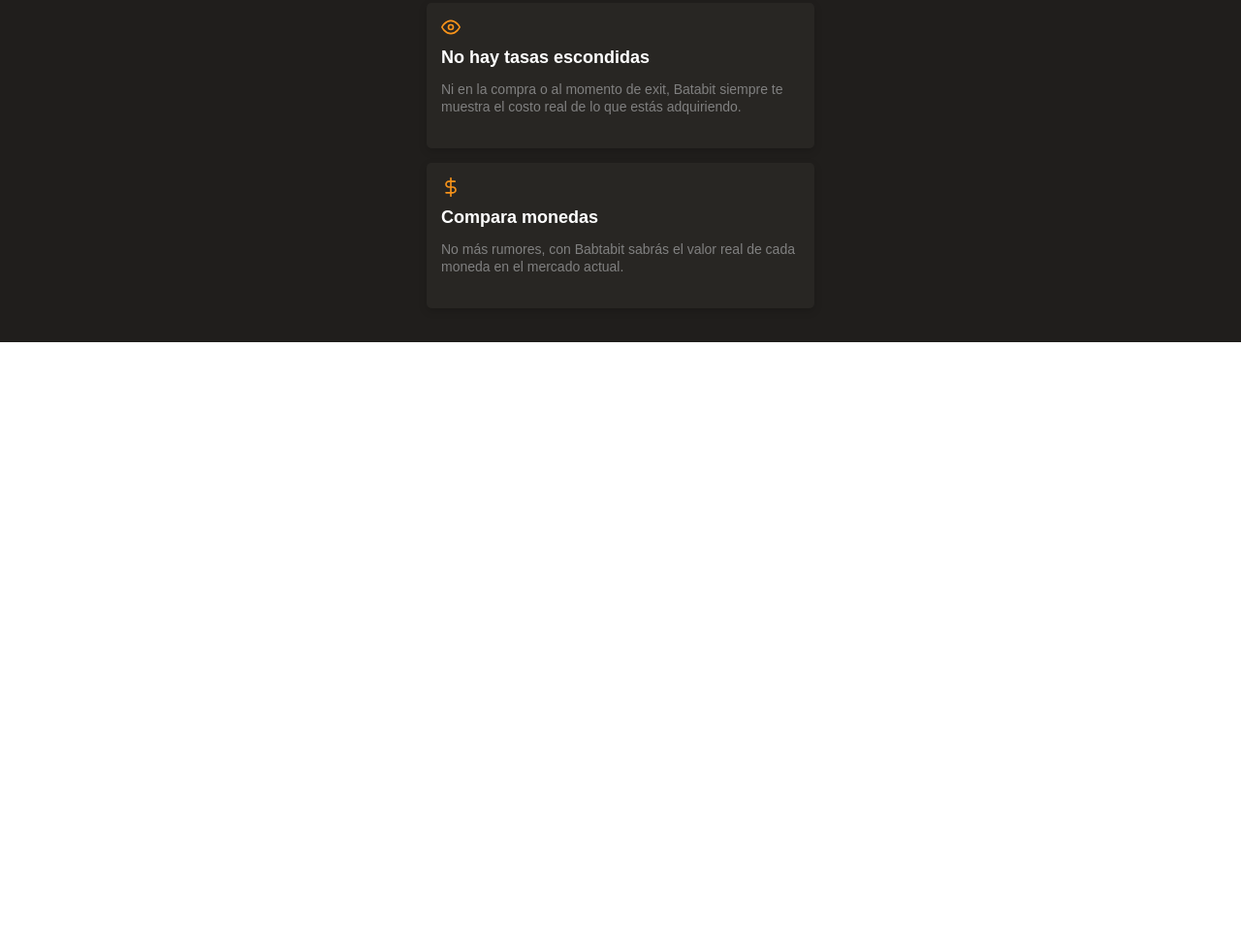
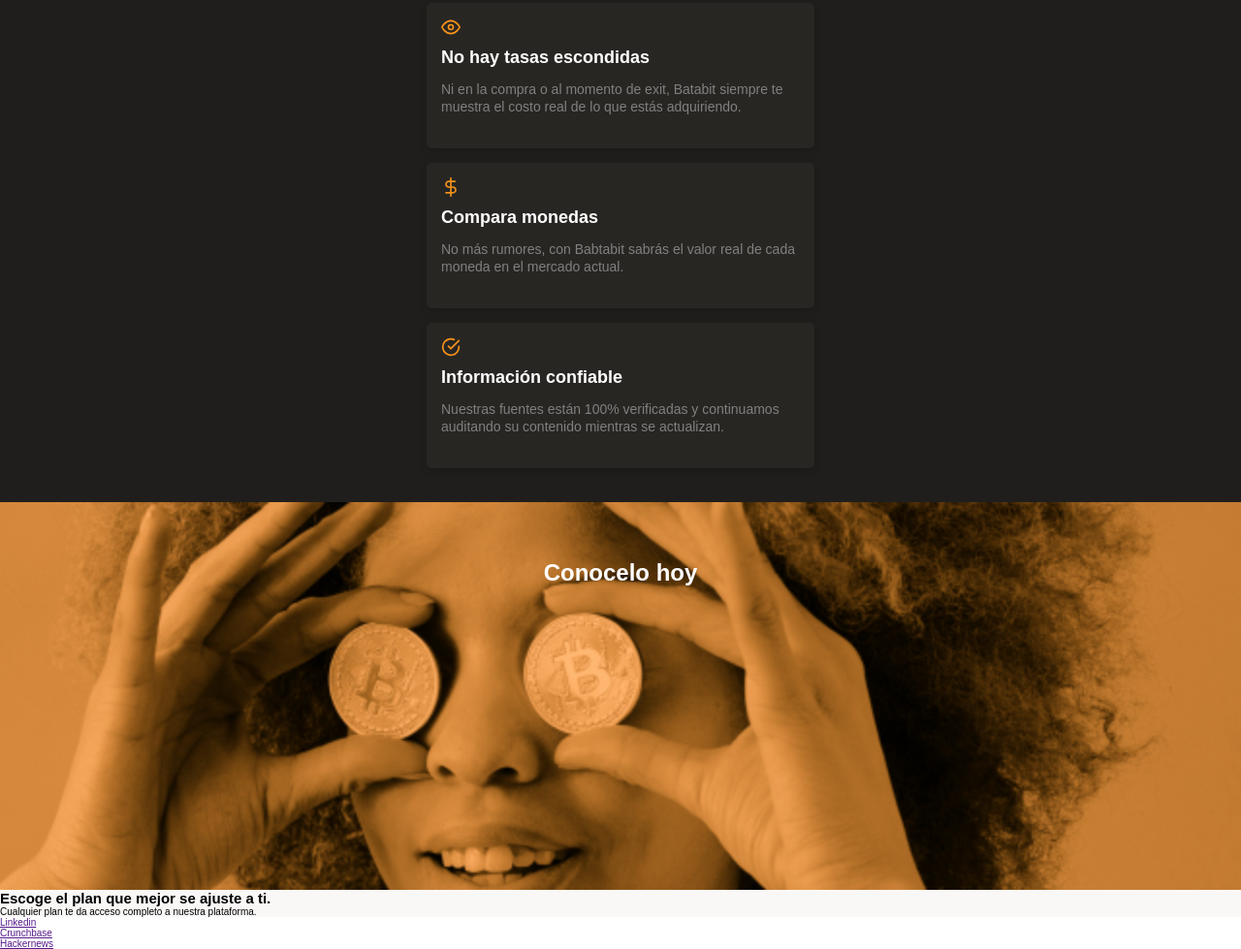
Before and after one commit to brayanlopez/Batatabit, a website: page index.html in a window 1280 px wide. Shown: the part 1444-2423 px from the top of the page at 97% size. Before the commit the page ends 1797 px from the top, so only its background shows below. Drawn offline with Linux system fonts and the light colour scheme.

Commit message:
add comodin section

```diff
--- a/index.html
+++ b/index.html
@@ -88,10 +88,23 @@
           </article> -->
         </section>
       </section>
-      <section></section>
-      <section></section>
+      <section class="bitcoin-img-container">
+        <h2>Conocelo hoy</h2>
+      </section>
+      <section>
+        <h2>Escoge el plan que mejor se ajuste a ti.</h2>
+        <p>Cualquier plan te da acceso completo a nuestra plataforma.</p>
+        <div></div>
+      </section>
     </main>
-    <footer></footer>
+    <footer>
+      <ul>
+        <li><a href="">Linkedin</a></li>
+        <li><a href="">Crunchbase</a></li>
+        <li><a href="">Hackernews</a></li>
+      </ul>
+      <span></span>
+    </footer>
     <script>
       let productCards = [
         {
@@ -112,9 +125,15 @@
             "No más rumores, con Babtabit sabrás el valor real de cada moneda en el mercado actual.",
           icon: "dollar-sign",
         },
+        {
+          title: "Información confiable",
+          description:
+            "Nuestras fuentes están 100% verificadas y continuamos auditando su contenido mientras se actualizan.",
+          icon: "check-circle",
+        },
       ];
+      let styles = document.styleSheets[0];
       let cardsContainer = document.getElementById("cards-container");
-      console.log(cardsContainer);
       productCards.forEach((item) => {
         let card = `
         <article class="product-detail--card">
@@ -124,7 +143,13 @@
           </article>
         `;
         cardsContainer.innerHTML += card;
+        styles.insertRule(
+          `.product-detail--card .${item.icon}{
+            background-image: url(../assets/icons/${item.icon}.svg);
+          }`
+        );
       });
+      console.log(styles);
     </script>
   </body>
 </html>
--- a/src/styles/main.css
+++ b/src/styles/main.css
@@ -276,7 +276,7 @@
   width: 90%;
   min-width: 288px;
   max-width: 400px;
-  height: 150px;
+  min-height: 150px;
   margin: 15px auto;
   padding: 15px;
   background-color: var(--black);
@@ -294,7 +294,7 @@
   background-size: cover;
 }
 
-.product-detail--card .clock {
+/* .product-detail--card .clock {
   background-image: url(../assets/icons/clock.svg);
 }
 .product-detail--card .eye {
@@ -302,7 +302,7 @@
 }
 .product-detail--card .dollar-sign {
   background-image: url(../assets/icons/dollar-sign.svg);
-}
+} */
 
 .product--card-title {
   margin-bottom: 15px;
@@ -317,3 +317,24 @@
   line-height: 1.8rem;
   color: #808080;
 }
+
+.bitcoin-img-container {
+  width: 100%;
+  min-width: 320px;
+  height: 50vh;
+  background-image: url(../assets/img/bitcoinbaby2x.jpg);
+  background-size: cover;
+  background-position: center;
+  background-repeat: no-repeat;
+}
+
+.bitcoin-img-container h2 {
+  color: var(--just-white);
+  width: 70%;
+  margin: auto;
+  padding: 6rem 0rem;
+  font-size: 2.4rem;
+  font-weight: bold;
+  line-height: 2.6rem;
+  text-align: center;
+}
```
